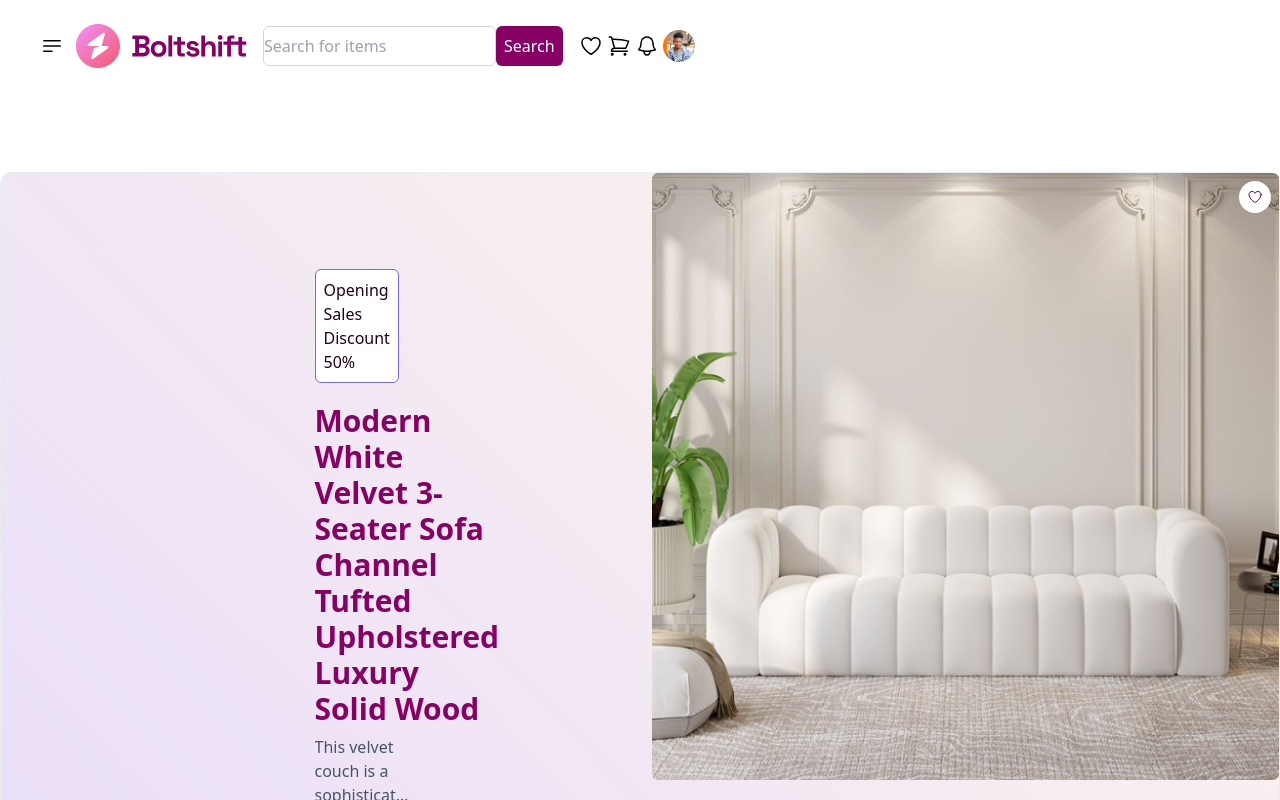
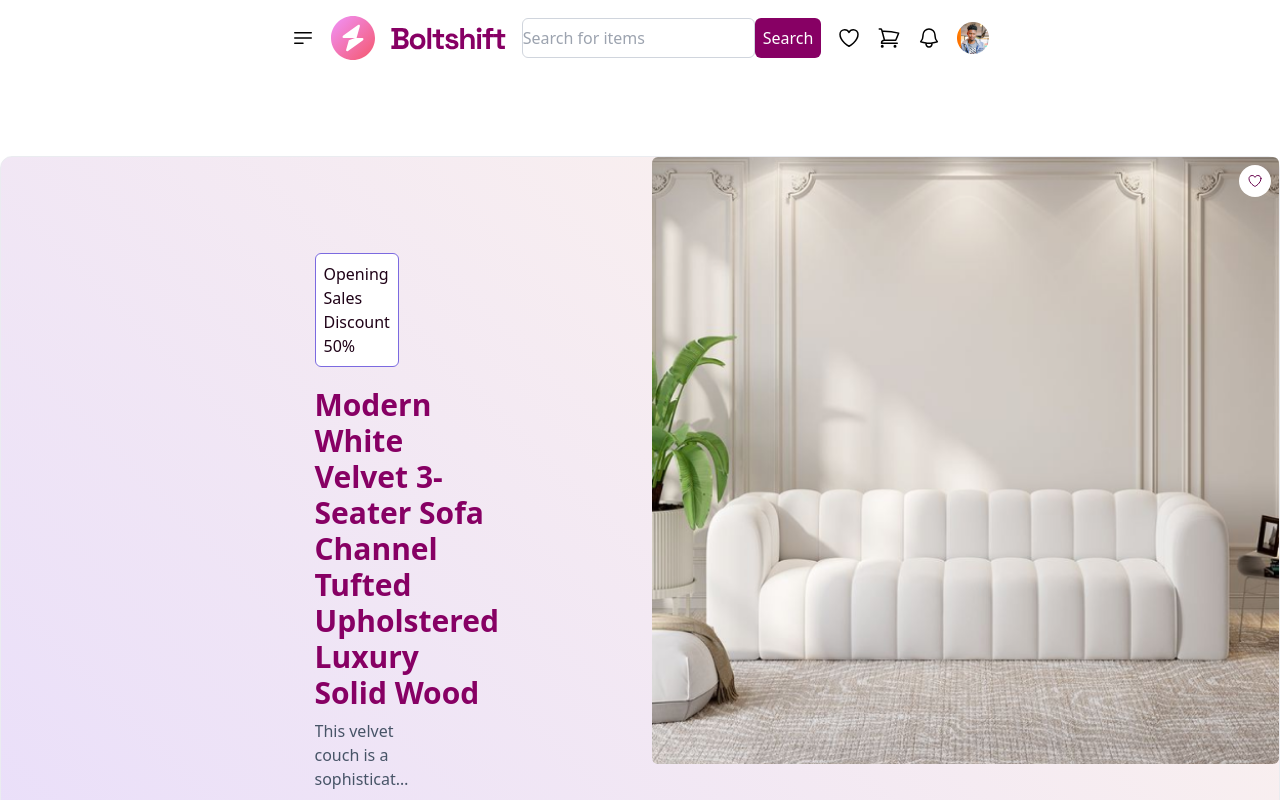
Before and after one commit to Alexotieno1717/boltshift-web-app, a Next.js app: page / in a window 1280 px wide. Shown: the top 800 px of the page. Built offline with nearby package versions, Linux system fonts and the light colour scheme.

Commit message:
[feat]: modified the header and featured products

```diff
--- a/src/components/FeaturedPorducts.tsx
+++ b/src/components/FeaturedPorducts.tsx
@@ -200,6 +200,10 @@ function FeaturedPorducts() {
           </div>
         </div>
       </div>
+
+      {/* {products.slice(0, 3).map((product, index) => (
+        <HotDealsCard key={index} product={product} />
+      ))} */}
     </div>
   );
 }
--- a/src/components/navigation/Header.tsx
+++ b/src/components/navigation/Header.tsx
@@ -4,30 +4,52 @@ import React from 'react';
 
 function Header() {
   return (
-    <div className="lg:max-w-7xl mx-auto p-4 bg-white px-8">
-      <div className="flex flex-row p-2 items-center">
+    <div className="flex py-4 justify-center items-center content-center gap-4 w-full md:w-[1280px] flex-wrap rounded-none bg-white backdrop-blur-md">
       <Bars3BottomLeftIcon className="h-6 w-6" />
-        <div className="flex pl-3 gap-3">
       <Image src="/Logomark.svg" width={44} height={44} alt="logomark" />
       <Image src="/Logotype.svg" width={115} height={23} alt="logotype" />
-        </div>
-        <div className="lg:max-w-4xl items-center pl-4">
-          <form action="" className="flex lg:max-w-4xl">
+      <form action="" className="flex">
         <input type="text" placeholder="Search for items" className="border border-[#D0D5DD] rounded-md" />
         <button className="flex p-2 justify-center items-center gap-8 text-white border-t-0 rounded-md border-r-0 border-b-0 border-l-0 border-solid border-1 border-[#870064] bg-[#870064] shadow-xs">
           Search
         </button>
       </form>
-        </div>
-        <div className="flex gap-1 pl-4 items-center">
       <HeartIcon className="h-6 w-6" />
       <ShoppingCartIcon className="h-6 w-6" />
       <BellIcon className="h-6 w-6" />
       <img src="/User-Avatar.png" alt="user Avatar" className="w-8 h-8" />
     </div>
-      </div>
-    </div>
   );
 }
 
 export default Header;
+
+// import { Bars3BottomLeftIcon, BellIcon, HeartIcon, ShoppingCartIcon } from '@heroicons/react/24/outline';
+// import Image from 'next/image';
+// import React from 'react';
+
+// function Header() {
+//   return (
+//     <div className="flex w-full md:w-[1280px] mx-auto py-4 justify-center items-center content-center gap-4 flex-wrap rounded-none bg-white backdrop-blur-md">
+//       <Bars3BottomLeftIcon className="h-6 w-6" />
+//       <Image src="/Logomark.svg" width={44} height={44} alt="logomark" />
+//       <Image src="/Logotype.svg" width={115} height={23} alt="logotype" />
+//       <form action="" className="flex">
+//         <input
+//           type="text"
+//           placeholder="Search for items"
+//           className=" md:w-[288px] border border-[#D0D5DD] rounded-md"
+//         />
+//         <button className="flex p-2 justify-center items-center gap-8 text-white border-t-0 rounded-md border-r-0 border-b-0 border-l-0 border-solid border-1 border-[#870064] bg-[#870064] shadow-xs">
+//           Search
+//         </button>
+//       </form>
+//       <HeartIcon className="h-6 w-6" />
+//       <ShoppingCartIcon className="h-6 w-6" />
+//       <BellIcon className="h-6 w-6" />
+//       <img src="/User-Avatar.png" alt="user Avatar" className="w-8 h-8" />
+//     </div>
+//   );
+// }
+
+// export default Header;
```
Lines whose indentation alone changed are shown as unchanged.
